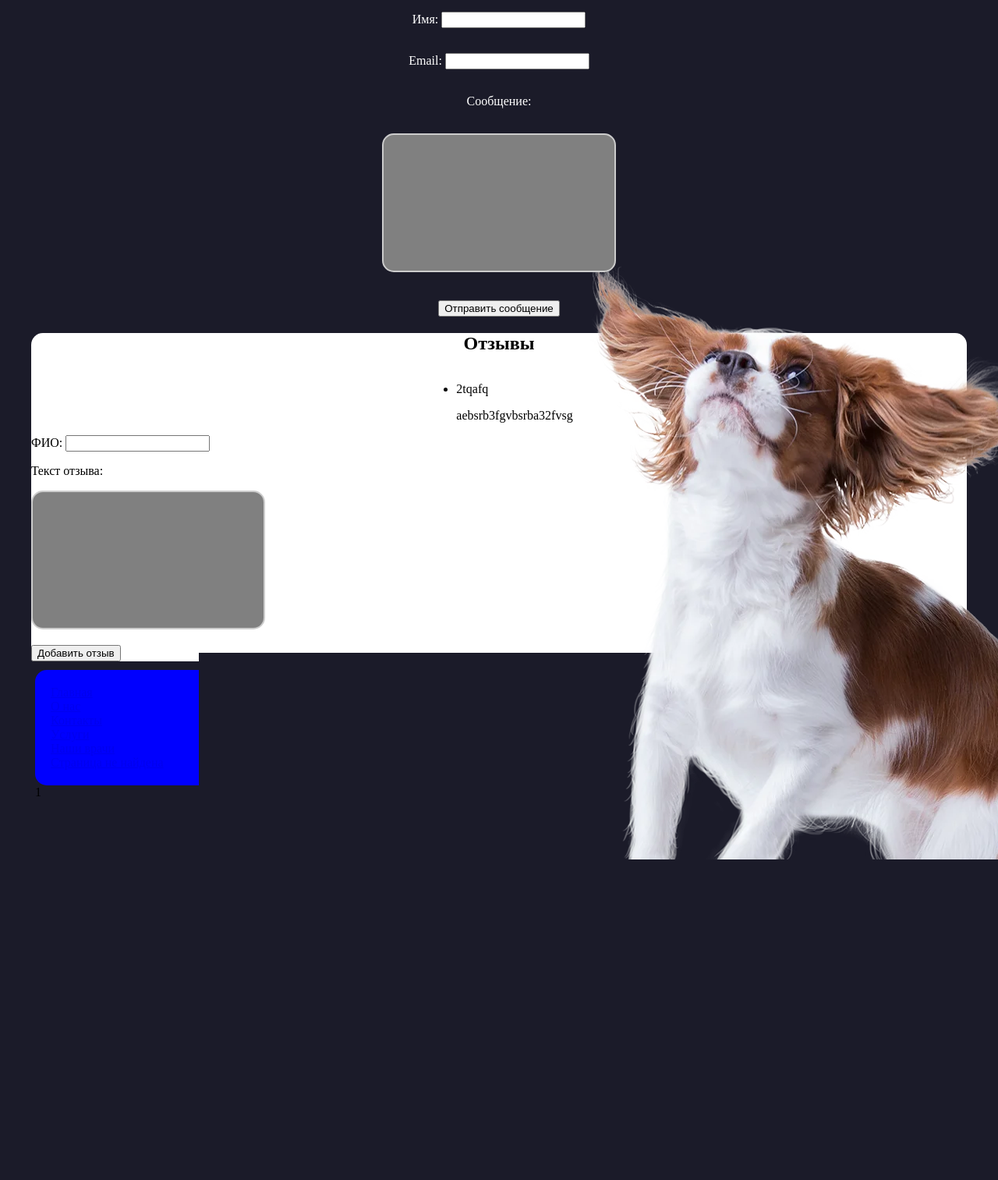
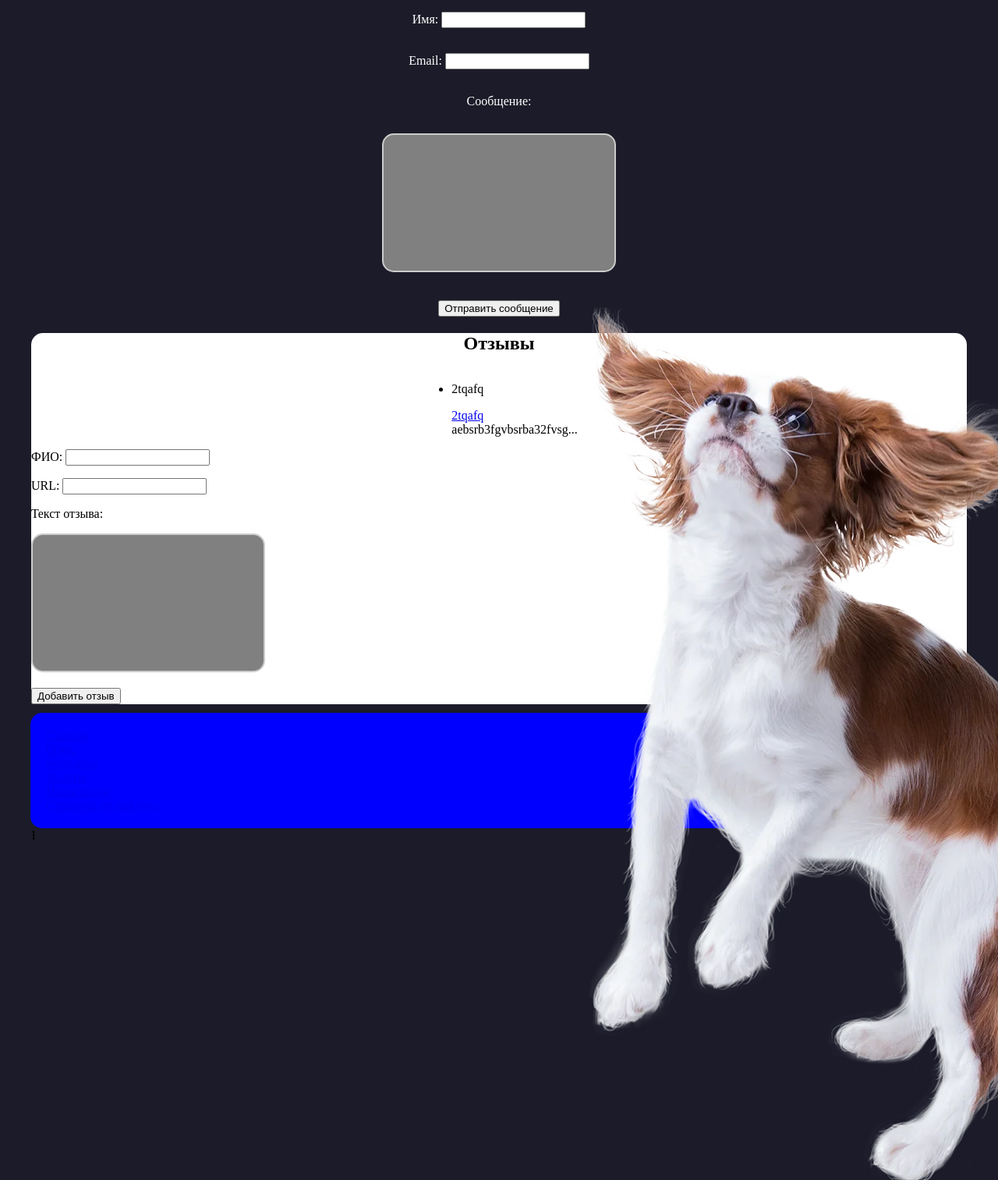
Before and after one commit to Borisov-Evgeniy/Homework_2, a Flask app: page /contacts in a window 1280 px wide; the page is wider, and only the part inside the window is pictured. Shown: the part 180-1693 px from the top of that part at 78% size. Before the commit the page ends 1282 px from the top of that part, so only its background shows below. Run offline with Flask 3, Linux system fonts and the light colour scheme; data comes from the database, SQL or seed files in the repository; both versions use the stored data as it was after the commit.

Commit message:
third lesson

```diff
--- a/create_db.sql
+++ b/create_db.sql
@@ -8,5 +8,6 @@ CREATE TABLE IF NOT EXISTS posts(
 id INTEGER PRIMARY KEY AUTOINCREMENT,
 title TEXT NOT NULL,
 text TEXT NOT NULL,
+url TEXT NOT NULL,
 time INTEGER NOT NULL
 );
--- a/database.py
+++ b/database.py
@@ -1,5 +1,7 @@
 import sqlite3
 import time
+import re
+from flask import url_for
 
 class DataBase:
     def __init__(self, db):
@@ -17,13 +19,33 @@ class DataBase:
             print('Ошибка чтения базы данных')
         return []
 
-    def add_post(self, title, text):
-        tm = str(time.time())
-        sql = 'INSERT INTO posts (title, text, time) VALUES (?, ?, ?)'
+    def add_post(self, title, text, url):
         try:
-            self.__cur.execute(sql, (title, text, tm))
+            self.__cur.execute(f'SELECT COUNT() as "count" FROM posts WHERE url LIKE "{url}"')
+            res = self.__cur.fetchone()
+            if res['count'] > 0:
+                print('Отзыв уже существует')
+                return False
+
+            base = url_for('static', filename='images')
+            text = re.sub(r'(?P<tag><img\s+[^>]*src=)(?P<quote>[\'"])(?P<url>.*)(?P=quote)>',
+                          r'\g<tag>' + base + r'/\g<url>>', text)
+
+            tm = int(time.time())
+            sql = 'INSERT INTO posts (title, text, url, time) VALUES (?, ?, ?, ?)'
+            self.__cur.execute(sql, (title, text, url, tm))
             self.__db.commit()
         except sqlite3.Error as e:
             print('Ошибка добавление статьи в базу данных' + str(e))
             return False
         return True
+
+    def get_post(self, post_id):
+        try:
+            self.__cur.execute(f'SELECT title, text FROM posts WHERE url == "{post_id}"')
+            res = self.__cur.fetchone()
+            if res:
+                return res
+        except sqlite3.Error as e:
+            print('Ошибка получения отзыва из базы данных', str(e))
+        return None, None
--- a/main.py
+++ b/main.py
@@ -1,6 +1,6 @@
 import sqlite3
 import os
-from flask import Flask, render_template, request, flash, url_for
+from flask import Flask, render_template, request, flash, url_for, abort, session, redirect
 from database import DataBase
 
 DATABASE = 'tmp/flsk.db'
@@ -74,7 +74,7 @@ def contacts():
             if len(request.form['title']) < 3 or len(request.form['text']) < 1:
                 flash('Ошибка добавления отзыва', category='error')
             else:
-                res = dbase.add_post(request.form['title'], request.form['text'])
+                res = dbase.add_post(request.form['title'], request.form['text'], request.form['url'])
                 if res:
                     flash('Отзыв добавлен успешно!', category='success')
                 else:
@@ -82,6 +82,19 @@ def contacts():
 
     return render_template('contacts.html', title='Контакты', menu=dbase.get_objects('mainmenu'),
                            posts=dbase.get_objects('posts'))
+
+
+@app.route('/post/<post_id>')
+def show_post(post_id):
+    db = connect_db()
+    dbase = DataBase(db)
+
+    title, post = dbase.get_post(post_id)
+    if not title:
+        abort(404)
+
+    return render_template('post.html', title=title, post=post, menu=dbase.get_objects('mainmenu'))
+
 
 
 @app.route('/services')
@@ -99,7 +112,21 @@ def doctors():
 
 @app.route('/profile/<username>')
 def profile(username):
+    if 'userLogged' not in session or session['userLogged'] != username:
+        abort(401)
     return f'Пользователь {username}'
+
+@app.route('/login', methods=['GET','POST'])
+def login():
+    db = connect_db()
+    dbase = DataBase(db)
+    if 'userLogged' in session:
+        return redirect(url_for('profile', username=session['userLogged']))
+    elif request.method == 'POST' and request.form['username'] == 'admin' \
+                                  and request.form['password'] == 'qwerty':
+        session['userLogged'] = request.form['username']
+        return redirect(url_for('profile', username=session['userLogged']))
+    return render_template('login.html', title='Авторизация', menu=dbase.get_objects('mainmenu'))
 
 @app.errorhandler(404)
 def page_not_found(error):
--- a/static/css/style.css
+++ b/static/css/style.css
@@ -66,7 +66,7 @@ title{
 
 footer{
     max-width: 1240px;
-    margin: 0 auto;
+    margin: -8px -1px 0 -6px;
     padding: 0;
     box-sizing: border-box;
     transform: translate(5px, 10px);
@@ -177,3 +177,16 @@ textarea {
     background-color: grey;
     resize: none;
 }
+
+.white_container{
+    background: white;
+    position: relative;
+    min-height: 600px;
+    display: flex;
+    flex-direction: column;
+    margin: -8px 0px -8px 0px;
+    padding: 10px;
+    border-radius: 15px;
+    text-align: center;
+
+}
--- a/templates/base.html
+++ b/templates/base.html
@@ -14,7 +14,7 @@
 </head>
 <body>
 <nav class="top_header">
-    <a href="/index" class="main_logo"><img src="/static/pngegg.png" alt="logo" id="main_logo"></a>
+    <a href="/index" class="main_logo"><img src="/static/images/pngegg.png" alt="logo" id="main_logo"></a>
     {% for m in menu %}
     <li>
         <a href="{{ m.url }}">{{ m.title }}</a>
--- a/templates/contacts.html
+++ b/templates/contacts.html
@@ -5,11 +5,15 @@
 {% endblock title %}
 
 {% block content %}
+
 {{ super() }}
+
 <h3 class="white_text" id="text_center">Форма обратной связи</h3>
+
 {% for cat,msg in get_flashed_messages(True) %}
 <div class="flash {{ cat }}">{{ msg }}</div>
 {% endfor %}
+
 <div class="form_wrap">
     <form id='contact_form_1' action="/contacts" method="post" class="form-contacts">
         <p class="white_text">Имя: <input id="1_input" type="text" name="username" required></p>
@@ -19,31 +23,40 @@
         <p class="white_text"><input type="submit" value="Отправить сообщение"></p>
     </form>
 </div>
+
 {% if username and email %}
 <p>Имя пользователя: {{ username }}</p>
 <p>Email: {{ email }}</p>
 <p>Сообщение: {{ message }}</p>
 {% endif %}
+
 <div class="form_reviews">
     <h2>Отзывы</h2>
     <ul>
         {% for post in posts %}
         <li>
             <p class="title">{{ post.title }}</p>
-            <div class="announce">{{ post.text }}</div>
+            <a href="{{ url_for('show_post', post_id=post.url) }}">{{ post.title }}</a>
+            <div class="announce">{{ post.text[:50] | striptags }}...</div>
         </li>
         {% endfor %}
     </ul>
-<!--    <img src="/static/dog_2.png" alt="NO_IMAGE" class="dog_2">-->
+    <!--    <img src="/static/dog_2.png" alt="NO_IMAGE" class="dog_2">-->
+
+    {% for cat,msg in get_flashed_messages(True) %}
+    <div class="flash {{ cat }}">{{ msg }}</div>
+    {% endfor %}
+
 
     <form action="/contacts" method="post" class="form-contact">
         <p>ФИО: <input type="text" name="title" required></p>
+        <p>URL: <input type="text" name="url" required></p>
         <p>Teкст отзыва: </p>
         <p><textarea name="text" cols="30" rows="10"></textarea></p>
         <p><input type="submit" value="Добавить отзыв"></p>
     </form>
 </div>
-<img src="/static/dog_2.png" alt="NO_IMAGE" class="dog_2">
+<img src="/static/images/dog_2.png" alt="NO_IMAGE" class="dog_2">
 {% endblock content %}
 
 
--- a/templates/index.html
+++ b/templates/index.html
@@ -12,7 +12,7 @@
         <p> 4 + 1   </p>
     </div>
     <div class="second_container"> 1
-        <img src="/static/dog.png" alt="NO_IMAGE" class="img_dog">
+        <img src="/static/images/dog.png" alt="NO_IMAGE" class="img_dog">
     </div>
 
     <div class="third_container"> 2 </div>
```
Also changed, not shown: templates/login.html (added, +19 -0 lines), templates/post.html (added, +16 -0 lines), flsk.db, static/images/dog.png (renamed from static/dog.png), static/images/dog_2.png (renamed from static/dog_2.png), static/images/pngegg.png (renamed from static/pngegg.png), static/logo.svg (deleted), static/logo_1.jpg (deleted), static/logo_2.png (deleted).
